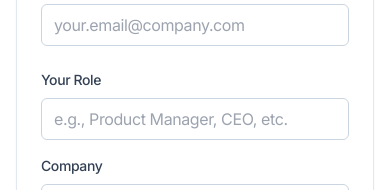
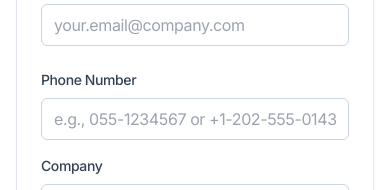
Before and after one commit to RachelFrenkelBH/RachelFrenkelBH.github.io, a website: page lets-talk.html in a window 390 px wide. Shown: the part 725-915 px from the top of the page. Drawn offline with nearby package versions, Linux system fonts and the light colour scheme; no server answers; a web font is replaced by a local one.

Commit message:
commit Update lets-talk.html to change "Your Role" to "Phone Number"

```diff
--- a/lets-talk.html
+++ b/lets-talk.html
@@ -229,15 +229,15 @@
 
                                         <div class="grid grid-cols-1 md:grid-cols-2 gap-4">
                                             <div>
-                                                <label for="role" class="block text-sm font-medium text-slate-700 mb-2">
-                                                    Your Role
+                                                <label for="phone" class="block text-sm font-medium text-slate-700 mb-2">
+                                                    Phone Number
                                                 </label>
                                                 <input
-                                                    id="role"
-                                                    name="role"
-                                                    type="text"
+                                                    id="phone"
+                                                    name="phone"
+                                                    type="tel"
                                                     maxlength="255"
-                                                    placeholder="e.g., Product Manager, CEO, etc."
+                                                    placeholder="e.g., 055-1234567 or +1-202-555-0143"
                                                     class="w-full px-3 py-2 border border-slate-300 rounded-md focus:outline-none focus:ring-2 focus:ring-blue-500 focus:border-transparent"
                                                 />
                                             </div>
```
